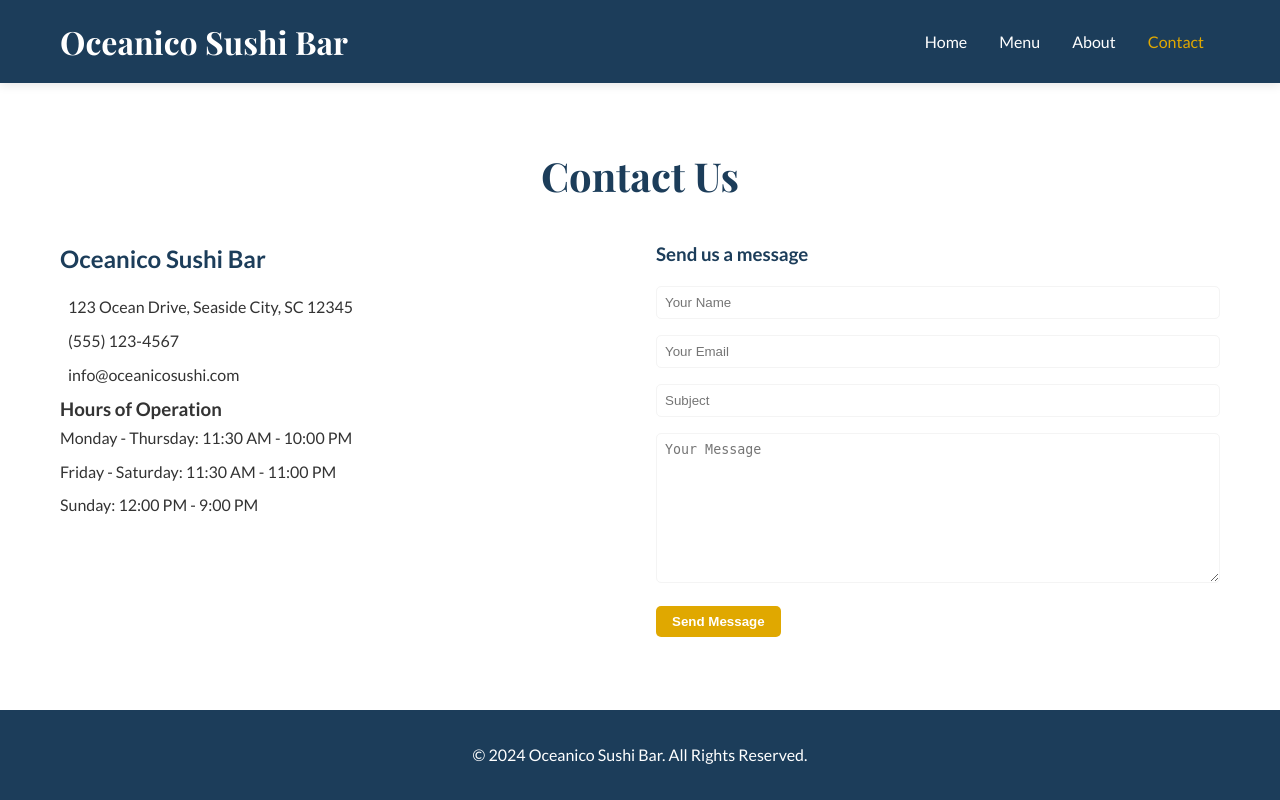
After one commit to Brandon-Bennington/oceanico-sushi, a Django app: page /contact/ in a window 1280 px wide. The commit adds this page. Run offline with Django 5.2, Linux system fonts and the light colour scheme.

Commit message:
added contact and about pages

```diff
--- a/pages/urls.py
+++ b/pages/urls.py
@@ -1,6 +1,8 @@
 from django.urls import path
-from .views import home_view
+from .views import home_view, about_view, contact_view
 
 urlpatterns = [
     path('', home_view, name='home'),
+    path('about/', about_view, name='about'),
+    path('contact/', contact_view, name='contact'),
 ]
--- a/pages/views.py
+++ b/pages/views.py
@@ -1,4 +1,10 @@
 from django.shortcuts import render
 
 def home_view(request):
-    return render(request, 'pages/home.html')  # Updated path to match the new location
+    return render(request, 'pages/home.html')
+
+def about_view(request):
+    return render(request, 'pages/about.html')
+
+def contact_view(request):
+    return render(request, 'pages/contact.html')
--- a/static/css/base.css
+++ b/static/css/base.css
@@ -13,15 +13,25 @@
   --transition: all 0.3s ease-in-out;
 }
 
+/* Reset default margin and padding */
+* {
+  margin: 0;
+  padding: 0;
+  box-sizing: border-box;
+}
+
 body {
   font-family: 'Lato', sans-serif;
   line-height: 1.6;
   color: var(--text-color);
   background-color: var(--background-color);
+  min-height: 100vh;
+  display: flex;
+  flex-direction: column;
 }
 
 .container {
-  width: 90%;
+  width: 100%;
   max-width: 1200px;
   margin: 0 auto;
   padding: 0 20px;
@@ -30,12 +40,18 @@ body {
 /* Navigation */
 .navbar {
   background-color: var(--primary-color);
-  padding: 1rem 0;
   position: fixed;
   width: 100%;
   top: 0;
   z-index: 1000;
   box-shadow: 0 2px 10px var(--shadow-color);
+}
+
+.navbar .container {
+  display: flex;
+  justify-content: space-between;
+  align-items: center;
+  padding: 1rem 20px;
 }
 
 .navbar-brand {
@@ -44,6 +60,11 @@ body {
   font-weight: 700;
   color: var(--light-text);
   text-decoration: none;
+}
+
+.navbar-nav {
+  display: flex;
+  list-style-type: none;
 }
 
 .nav-link {
@@ -58,39 +79,6 @@ body {
   color: var(--accent-color);
 }
 
-/* Main Content */
-main {
-  margin-top: 80px;
-  min-height: calc(100vh - 80px - 100px);
-}
-
-/* Footer */
-footer {
-  background-color: var(--primary-color);
-  color: var(--light-text);
-  padding: 2rem 0;
-  text-align: center;
-}
-
-/* Utility Classes */
-.btn {
-  display: inline-block;
-  padding: 0.8rem 1.5rem;
-  background-color: var(--accent-color);
-  color: var(--primary-color);
-  text-decoration: none;
-  border-radius: 5px;
-  transition: var(--transition);
-  font-weight: bold;
-}
-
-.btn:hover {
-  background-color: var(--primary-color);
-  color: var(--light-text);
-}
-
-/* Add this to your existing base.css */
-
 .nav-toggle {
   display: none;
 }
@@ -175,18 +160,33 @@ footer {
   }
 }
 
-@media screen and (min-width: 769px) {
-  .navbar .container {
-      display: flex;
-      justify-content: space-between;
-      align-items: center;
+/* Main Content */
+main {
+  margin-top: 80px; /* Adjust this value to match your navbar height */
+  flex: 1;
 }
 
-  .navbar-nav {
-      display: flex;
+/* Footer */
+footer {
+  background-color: var(--primary-color);
+  color: var(--light-text);
+  padding: 2rem 0;
+  text-align: center;
 }
 
-  .navbar-nav li {
-      margin-left: 1em;
+/* Utility Classes */
+.btn {
+  display: inline-block;
+  padding: 0.8rem 1.5rem;
+  background-color: var(--accent-color);
+  color: var(--primary-color);
+  text-decoration: none;
+  border-radius: 5px;
+  transition: var(--transition);
+  font-weight: bold;
 }
+
+.btn:hover {
+  background-color: var(--primary-color);
+  color: var(--light-text);
 }
--- /dev/null
+++ b/static/css/contact.css
@@ -0,0 +1,77 @@
+/* Contact Page Styles */
+
+.contact-section {
+    padding: 4rem 0;
+    background-color: var(--background-color);
+}
+
+.contact-title {
+    font-family: 'Playfair Display', serif;
+    font-size: 2.5rem;
+    color: var(--primary-color);
+    margin-bottom: 2rem;
+    text-align: center;
+}
+
+.contact-content {
+    display: flex;
+    gap: 2rem;
+    align-items: flex-start;
+}
+
+.contact-info,
+.contact-form {
+    width: 50%;
+}
+
+.contact-info h2,
+.contact-form h3 {
+    color: var(--primary-color);
+    margin-bottom: 1rem;
+}
+
+.contact-info p {
+    margin-bottom: 0.5rem;
+}
+
+.contact-info i {
+    color: var(--accent-color);
+    margin-right: 0.5rem;
+}
+
+.contact-form input,
+.contact-form textarea {
+    width: 100%;
+    padding: 0.5rem;
+    margin-bottom: 1rem;
+    border: 1px solid var(--secondary-color);
+    border-radius: 5px;
+}
+
+.contact-form textarea {
+    height: 150px;
+}
+
+.contact-form .btn {
+    background-color: var(--accent-color);
+    color: var(--light-text);
+    border: none;
+    padding: 0.5rem 1rem;
+    cursor: pointer;
+    transition: background-color 0.3s ease;
+}
+
+.contact-form .btn:hover {
+    background-color: var(--primary-color);
+}
+
+@media (max-width: 768px) {
+    .contact-content {
+        flex-direction: column;
+    }
+
+    .contact-info,
+    .contact-form {
+        width: 100%;
+    }
+}
--- a/templates/base.html
+++ b/templates/base.html
@@ -5,11 +5,8 @@
     <meta charset="UTF-8">
     <meta name="viewport" content="width=device-width, initial-scale=1.0">
     <title>{% block title %}Oceanico Sushi Bar{% endblock %}</title>
-    <meta name="description" content="Experience the finest sushi and Japanese cuisine at Oceanico Sushi Bar in Rio de Janeiro.">
-    <link href="https://fonts.googleapis.com/css2?family=Lato:wght@300;400;700&family=Playfair+Display:wght@700&display=swap" rel="stylesheet">
     <link rel="stylesheet" href="{% static 'css/base.css' %}">
     {% block extra_css %}{% endblock %}
-    <link rel="icon" href="{% static 'img/favicon.ico' %}" type="image/x-icon">
 </head>
 <body>
     <header>
@@ -23,6 +20,8 @@
                 <ul class="navbar-nav">
                     <li><a href="{% url 'home' %}" class="nav-link {% if request.resolver_match.url_name == 'home' %}active{% endif %}">Home</a></li>
                     <li><a href="{% url 'menu:list' %}" class="nav-link {% if request.resolver_match.url_name == 'list' %}active{% endif %}">Menu</a></li>
+                    <li><a href="{% url 'about' %}" class="nav-link {% if request.resolver_match.url_name == 'about' %}active{% endif %}">About</a></li>
+                    <li><a href="{% url 'contact' %}" class="nav-link {% if request.resolver_match.url_name == 'contact' %}active{% endif %}">Contact</a></li>
                 </ul>
             </div>
         </nav>
@@ -43,7 +42,6 @@
         </div>
     </footer>
 
-    <script src="https://kit.fontawesome.com/your-fontawesome-kit.js" crossorigin="anonymous"></script>
     {% block extra_js %}{% endblock %}
 </body>
 </html>
--- /dev/null
+++ b/templates/pages/contact.html
@@ -0,0 +1,37 @@
+{% extends 'base.html' %}
+{% load static %}
+
+{% block title %}Contact | Oceanico Sushi Bar{% endblock %}
+
+{% block extra_css %}
+<link rel="stylesheet" href="{% static 'css/contact.css' %}">
+{% endblock %}
+
+
+{% block content %}
+<section class="contact-section">
+    <div class="container">
+        <h1 class="contact-title">Contact Us</h1>
+        <div class="contact-content">
+            <div class="contact-info">
+                <h2>Oceanico Sushi Bar</h2>
+                <p><i class="fas fa-map-marker-alt"></i> 123 Ocean Drive, Seaside City, SC 12345</p>
+                <p><i class="fas fa-phone"></i> (555) 123-4567</p>
+                <p><i class="fas fa-envelope"></i> info@oceanicosushi.com</p>
+                <h3>Hours of Operation</h3>
+                <p>Monday - Thursday: 11:30 AM - 10:00 PM</p>
+                <p>Friday - Saturday: 11:30 AM - 11:00 PM</p>
+                <p>Sunday: 12:00 PM - 9:00 PM</p>
+            </div>
+            <form class="contact-form">
+                <h3>Send us a message</h3>
+                <input type="text" name="name" placeholder="Your Name" required>
+                <input type="email" name="email" placeholder="Your Email" required>
+                <input type="text" name="subject" placeholder="Subject" required>
+                <textarea name="message" placeholder="Your Message" required></textarea>
+                <button type="submit" class="btn">Send Message</button>
+            </form>
+        </div>
+    </div>
+</section>
+{% endblock %}
```
Also changed, not shown: other parts of static/css/base.css (+11 -14 lines), static/css/about.css (+46 -0 lines), templates/pages/about.html (+16 -0 lines), 2 other files. Lines whose indentation alone changed are shown as unchanged.
